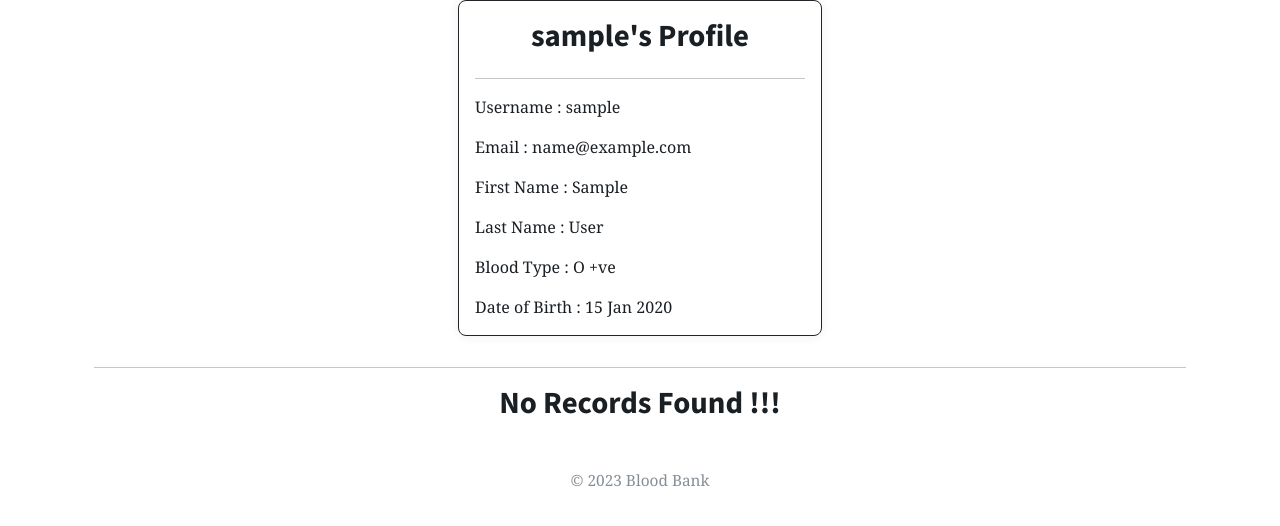
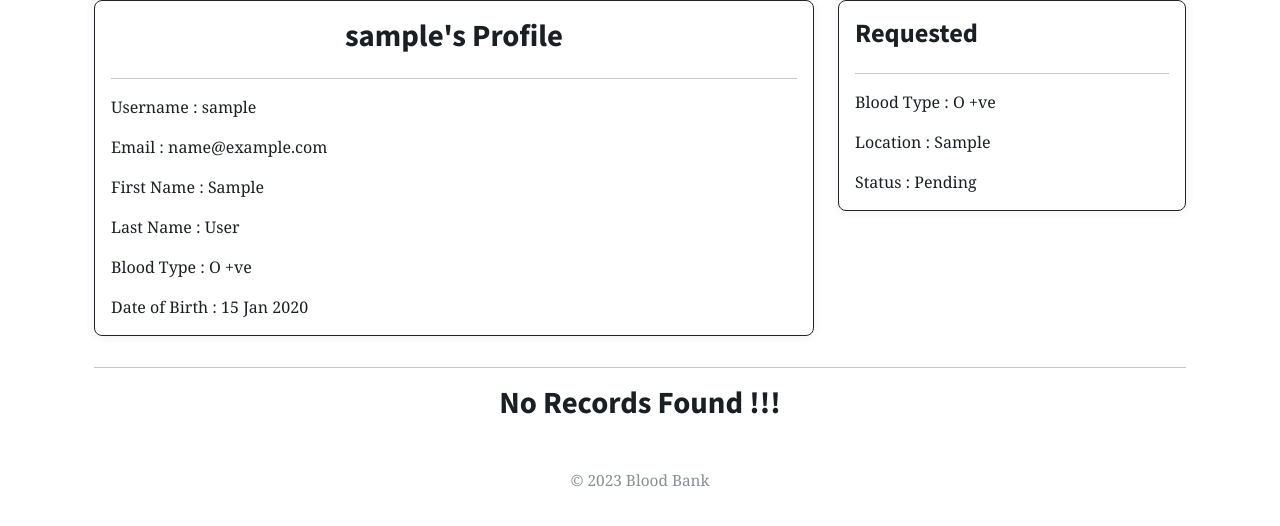
Before and after one commit to ShyamSundhar1411/Donation-Portal-Project, a Django app: page /services/profile/request/views/1 in a window 1280 px wide. Shown: the part 58-584 px from the top of the page. Run offline with Django 4.2, Linux system fonts and the light colour scheme; a user stored in the database is signed in; tables that the repository leaves empty hold one stand-in row (values such as "Sample post"); some libraries are stand-ins or nearby versions.

Commit message:
donormodels and donorapproval works fine.

```diff
--- a/services/choices.py
+++ b/services/choices.py
@@ -28,4 +28,10 @@ APPROVAL_STATUS=[
     ("Pending","Pending"),
     ("Rejected","Rejected"),
     ("Approved","Approved"),
+    ("Completed","Completed"),
 ]
+
+REQUEST_STATUS=[
+    ("Pending","Pending"),
+    ("Completed","Completed"),
+]
--- a/services/models.py
+++ b/services/models.py
@@ -35,6 +35,7 @@ class Donor(models.Model):
 
 class DonorRequest(models.Model):
     donor=models.ForeignKey(Donor,on_delete=models.CASCADE)
+    request_status=models.CharField(max_length=100,choices = REQUEST_STATUS,default = "Pending")
     date=models.DateTimeField(auto_now_add=False)
     location=models.CharField(max_length=300,help_text="Hospital Location")
     blood_type=models.CharField(max_length=100,choices=BLOOD_CHOICES)
@@ -49,7 +50,7 @@ class DonorRequest(models.Model):
 
 class DonorApproval(models.Model):
     donor_request=models.ForeignKey(DonorRequest,on_delete=models.CASCADE)
-    donor=models.ForeignKey(Donor,on_delete=models.CASCADE)
+    donor_a=models.ForeignKey(Donor,on_delete=models.CASCADE)
     donation_status=models.CharField(max_length = 100,choices = APPROVAL_STATUS,default = "Pending")
     date_approved = models.DateTimeField(auto_now_add=False)
     def save(self, *args, **kwargs):
--- a/services/templates/services/views.html
+++ b/services/templates/services/views.html
@@ -1,8 +1,8 @@
 {% extends 'base.html' %} {% block content %} {% load crispy_forms_tags %}
 {%load custom_tags %} {% load static %}
 <div class="container">
-    <div class="d-flex justify-content-center">
-      <div class="col-md-4 col-sm-3">
+    <div class="row">
+      <div class="col-md-8 col-sm-7">
         <div class="card card-body border border-dark" style='margin-bottom: 15px;'>
           <h3 class="card-text text-center">{{user.username}}'s Profile</h3>
           <hr>
@@ -10,14 +10,38 @@
           <p class="card-text profile-text">Email : {{user.email}}</p>
           <p class="card-text profile-text">First Name : {{user.first_name}}</p>
           <p class="card-text profile-text">Last Name : {{user.last_name}}</p>
-          {% if user.donor.blood_type %}
           <p class="card-text profile-text">Blood Type : {{user.donor.blood_type}}</p>
+          <p class="card-text profile-text">Date of Birth : {{user.donor.date_of_birth |date:"d M Y"}}</p>
+        </div>
+      </div>
+      <div class="col-md-4 col-sm-3">
+        <div class="row">
+          {% if request_donor %}
+          <div class="col-md-12 col-sm-6">
+            <div class="card card-body border border-dark" style='margin-bottom: 15px;'>
+              <h4>Requested</h4>
+              <hr>
+              <p class="card-text profile-text">Blood Type : {{request_donor.blood_type}}</p>
+              <p class="card-text profile-text">Location : {{request_donor.location}}</p>
+              <p class="card-text profile-text">Status : {{request_donor.request_status}}</p>
+            </div>
+          </div>
           {% endif %}
-          {% if user.donor.date_of_birth %}
-          <p class="card-text profile-text">Date of Birth : {{user.donor.date_of_birth |date:"d M Y"}}</p>
+          {% if accept_donor %}
+          <div class="col-md-12 col-sm-6">
+            <div class="card card-body border border-dark" style='margin-bottom: 15px;'>
+              <h4>Donating to</h4>
+              <hr>
+              <p class="card-text profile-text">First Name : {{accept_donor.donor_request.donor.user.first_name}}</p>
+              <p class="card-text profile-text">Last Name : {{accept_donor.donor_request.donor.user.last_name}}</p>
+              <p class="card-text profile-text">Requested blood type : {{accept_donor.donor_request.blood_type}}</p>
+              <p class="card-text profile-text">Requested on : {{accept_donor.donor_request.date}}</p>
+            </div>
+          </div>
           {% endif %}
         </div>
       </div>
+
     </div>
   </div>
 
--- a/services/views.py
+++ b/services/views.py
@@ -66,7 +66,7 @@ def donor_request(request,slug):
             request, "Verify your account by adding Contact Number before proceeding to the portal")
         return redirect("profile", slug=request.user.donor.slug)
     donor = request.user.donor
-    existing_request = DonorRequest.objects.filter(donor=donor).exists()
+    existing_request = DonorRequest.objects.filter(donor=donor,request_status="Pending").exists()
     if existing_request:
         messages.info(request,"You already have a request pending")
         return redirect("home")
@@ -92,13 +92,18 @@ def request_view(request,slug):
             request, "Verify your account by adding Contact Number before proceeding to the portal")
         return redirect("profile", slug=request.user.donor.slug)
     donor = request.user.donor
-    donor_request = DonorRequest.objects.filter(donor=donor)
-    blood_type=donor.blood_type
-    filter = RequestFilter(request.GET, queryset=DonorRequest.objects.filter(blood_type=blood_type))
-    records = filter.qs.exclude(donorapproval__donation_status='Approved')
-    records = records.exclude(donorapproval__donor=donor)
-    records = records.exclude(donor=donor)
-    return render(request, "services/views.html", {'filter': filter,"records":records})
+    request_donor = DonorRequest.objects.filter(donor=donor, request_status="Pending").first()
+    accept_donor=DonorApproval.objects.filter(donor_a=donor,donation_status="Pending").first()
+    if accept_donor:
+        return render(request, "services/views.html", {'request_donor':request_donor,'accept_donor':accept_donor})
+    else:
+        blood_type=donor.blood_type
+        filter = RequestFilter(request.GET, queryset=DonorRequest.objects.filter(blood_type=blood_type))
+        records = filter.qs.exclude(donorapproval__donation_status='Approved')
+        records = records.exclude(donorapproval__donor_a=donor)
+        records = records.exclude(donor=donor)
+        return render(request, "services/views.html", {'filter': filter,'records':records,'request_donor':request_donor,'accept_donor':accept_donor})
+
 
 
 @login_required
@@ -109,7 +114,7 @@ def accept_request(request,slug):
         return redirect("profile", slug=request.user.donor.slug)
     accepting_donor = request.user.donor
     donor_request=DonorRequest.objects.get(donor=Donor.objects.get(slug=slug))
-    donor_approval = DonorApproval.objects.create(donor_request=donor_request,donor=accepting_donor)
+    donor_approval = DonorApproval.objects.create(donor_request=donor_request,donor_a=accepting_donor)
     messages.success(request, 'Thank you for your initiative! Your response has been recorded successfully')
     return redirect('home')
 
```
Also changed, not shown: services/templates/services/request.html (+21 -1 lines), services/migrations/0004_donorrequest_request_status.py (added), services/migrations/0005_rename_donor_donorapproval_donor_a_and_more.py (added), services/migrations/0006_rename_donor_r_donorrequest_donor.py (added), services/migrations/0007_donorrequest_date_of_birth.py (added), services/migrations/0008_remove_donorrequest_date_of_birth.py (added).
